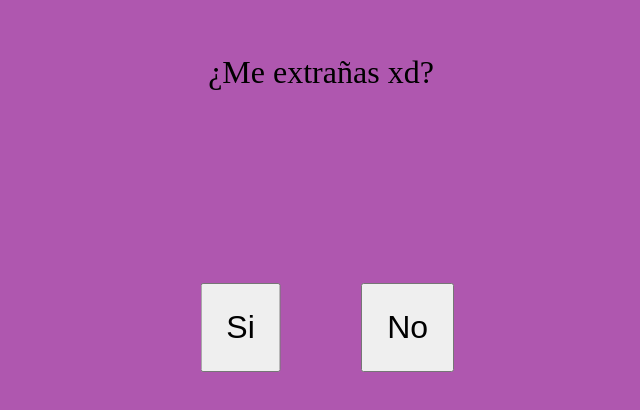
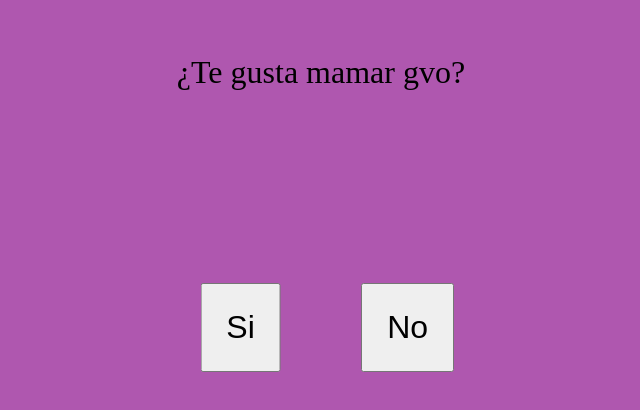
Before and after one commit to Gustavojqm/Prueba, a plain HTML site: page index.html in a window 1280 px wide. Shown: the part 138-548 px from the top of the page, without its empty margins (319-959 px from the left). Drawn offline with Linux system fonts and the light colour scheme.

Commit message:
Add files via upload

```diff
--- a/index.html
+++ b/index.html
@@ -10,11 +10,10 @@
 
 
     <div class="contenedor">
-        <p>¿Me extrañas xd?</p>
+        <p>¿Te gusta mamar gvo?</p>
         <button id="yesBtn">Si</button>
         <button id="noBtn">No</button>
 
     </div>
     <script src="index.js"></script>
-</body>
-</html>
+<Te gusta mamar gvo
```
